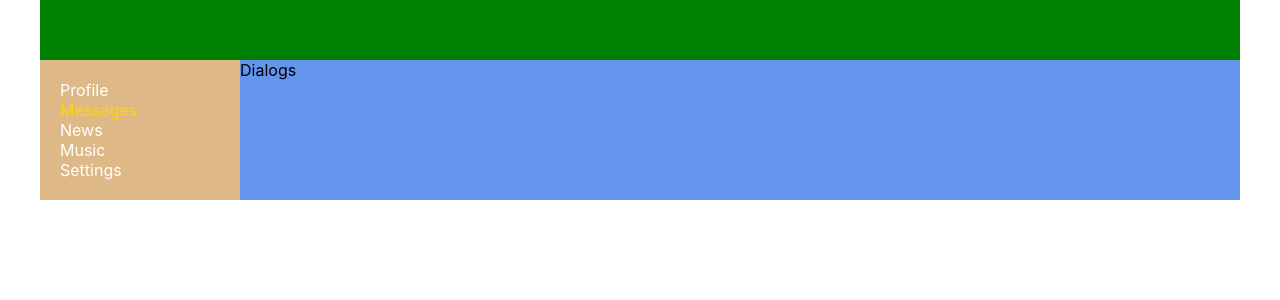
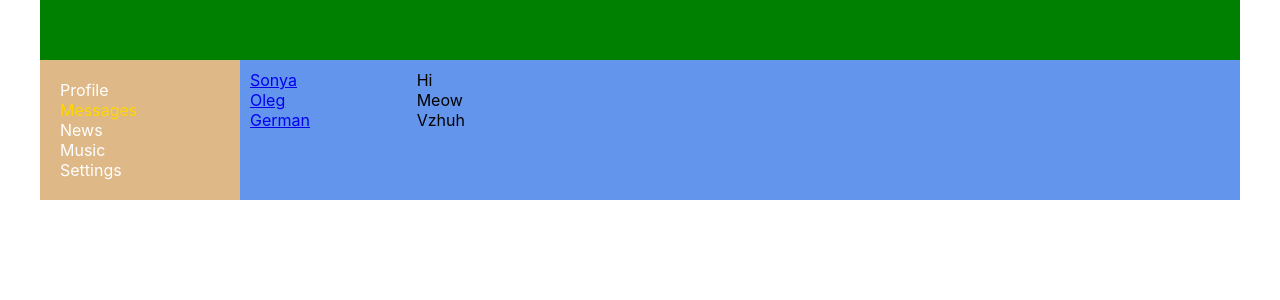
Before and after one commit to tonybullettooth/social_network, a React (Create React App) app: page /dialogs in a window 1280 px wide. Shown: the top 300 px of the page. Built offline with nearby package versions, Linux system fonts and the light colour scheme.

Commit message:
added push-pull instructions to html

```diff
--- a/src/components/Dialogs/Dialogs.module.css
+++ b/src/components/Dialogs/Dialogs.module.css
@@ -0,0 +1,20 @@
+.dialogs {
+    display: grid;
+    grid-template-columns: 2fr 10fr;
+}
+
+.dialogsItems {
+    padding: 10px;
+}
+
+.dialogsItems .active {
+    color: gold;
+}
+
+.messages {
+    padding: 10px;
+}
+
+.messages .message {
+
+}
--- a/src/components/Dialogs/Dialogs.tsx
+++ b/src/components/Dialogs/Dialogs.tsx
@@ -1,11 +1,27 @@
 import React from 'react';
 import s from './Dialogs.module.css';
+import {NavLink} from "react-router-dom";
 
 
 const Dialogs = () => {
     return (
-        <div>
-            Dialogs
+        <div className={s.dialogs}>
+            <div className={s.dialogsItems}>
+                <div className={s.dialog + ' ' + s.active}>
+                    <NavLink to='/dialogs/1'>Sonya</NavLink>
+                </div>
+                <div className={s.dialog}>
+                    <NavLink to='/dialogs/2'>Oleg</NavLink>
+                </div>
+                <div className={s.dialog}>
+                    <NavLink to='/dialogs/3'>German</NavLink>
+                </div>
+            </div>
+            <div className={s.messages}>
+                <div className={s.message}>Hi</div>
+                <div className={s.message}>Meow</div>
+                <div className={s.message}>Vzhuh</div>
+            </div>
         </div>
     )
 
```
